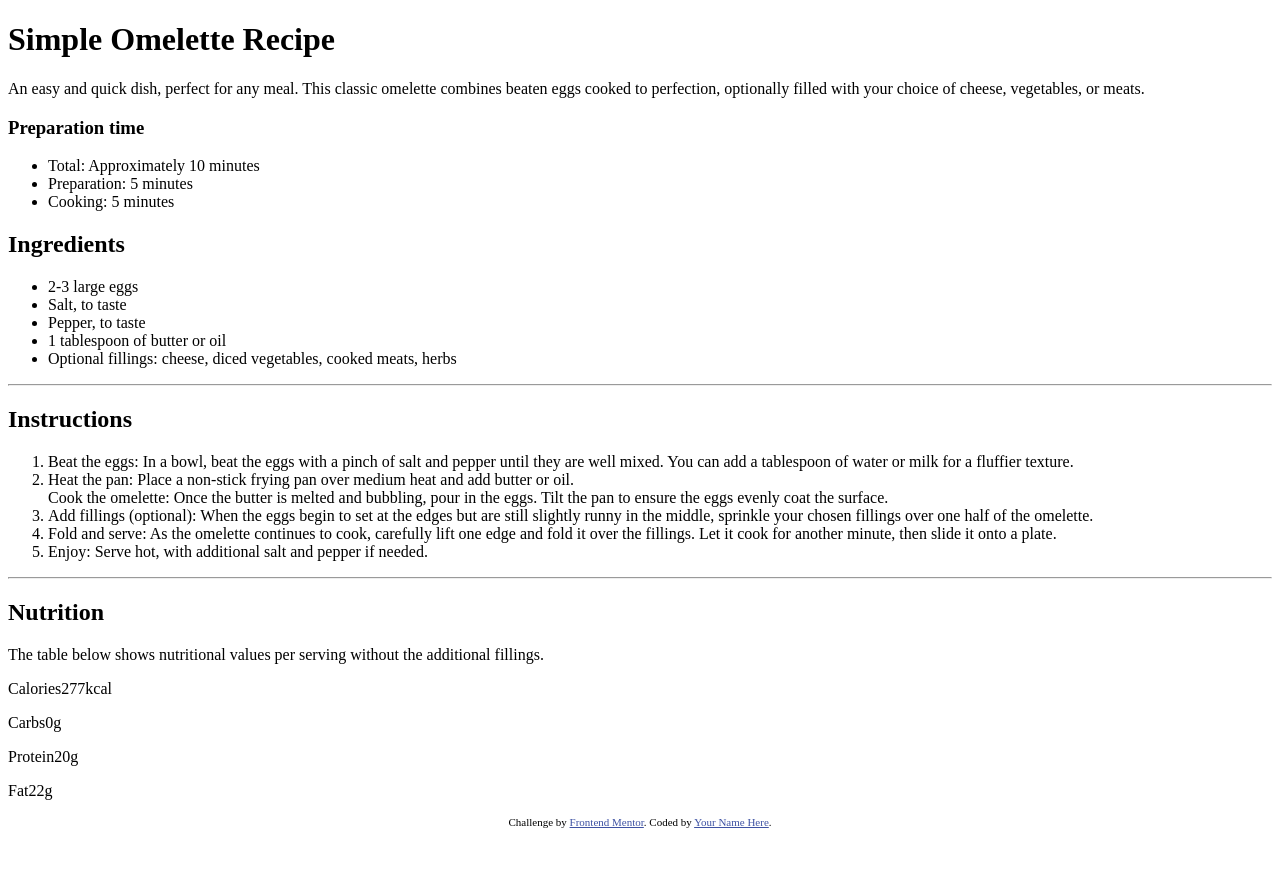
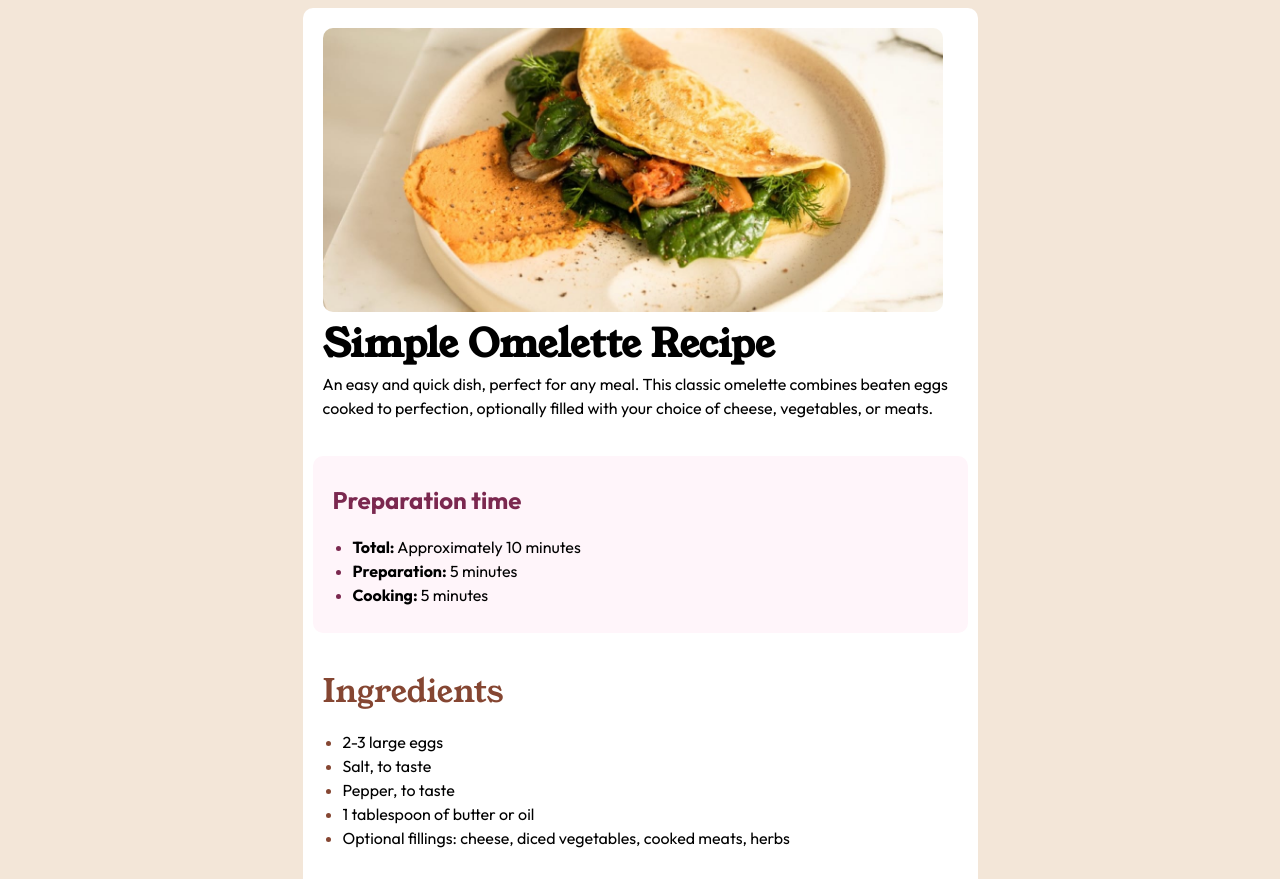
Before and after one commit to FranciscoMi/recipe-page-main, a plain HTML site: page index.html in a window 1280 px wide. Shown: the top 879 px of the page. Before the commit the page ends 836 px from the top, so only its background shows below. Drawn offline with Linux system fonts and the light colour scheme.

Commit message:
establecido color de las vinetas

```diff
--- a/assets/css/styles.css
+++ b/assets/css/styles.css
@@ -1,14 +1,103 @@
-:root{
+
+  @font-face {
+    font-family: "Young-Serif";
+    src: url("../fonts/young-serif/YoungSerif-Regular.ttf");
+  }
 
   @font-face {
     font-family: "Outfit";
-    src: url("../fonts/outfit/Outfit-VariableFont_wght.ttf")
-        format("ttf");
+    src: url("../fonts/outfit/Outfit-VariableFont_wght.ttf");
   }
 
-  @font-face {
-    font-family: "Young-Serif";
-    src: url("../fonts/young-serif/YoungSerif-Regular.ttf")
-        format("ttf");
-  }
+:root{
+  --font-body:"Outfit", Arial, Helvetica, sans-serif;
+  --font-heading: "Young-Serif",sans-serif;
+  --body-color: hsl(30, 54%, 90%);
+  --list-color: hsl(330, 100%, 98%);
+  --title-color: hsl(14, 45%, 36%);
+  --titlebox-color:hsl(332, 51%, 32%);
 }
+
+*{
+  box-sizing: border-box;
+}
+
+body{
+  background-color: var(--body-color);
+  font-family: var(--font-body);
+}
+
+
+.card, .image, .box{
+  border-radius: 10px;
+}
+
+.box{
+  margin: 10px;
+  padding: 10px;
+}
+
+.box--margin{
+  padding: 10px 20px;
+}
+
+.box__color{
+  background-color: var(--list-color);
+}
+.box--title{
+  color:var(--titlebox-color);
+}
+
+.card{
+  background-color: hsl(0, 0%, 100%);
+  /* width: clamp(225px, 100%, 700px); */
+}
+
+.flex{
+  display: flex;
+  flex-direction: column;
+  justify-content: center;
+  align-items: center;
+}
+
+.flex__item{
+  max-width: 675px;
+}
+
+.image{
+  width: clamp(250px, 100%, 620px);
+}
+
+.list{
+  /* list-style-position: inside; */
+  padding-left: 20px;
+}
+
+.list li::marker{
+  color:var(--title-color);
+}
+
+.list__titlebox-color li::marker{
+  color:var(--titlebox-color);
+}
+
+.paragraph{
+  line-height: 1.5rem;
+}
+
+
+.span-bold{
+  font-weight: bold;
+}
+
+.title{
+  font-family: var(--font-heading);
+  font-size: 2.40rem;
+  margin: 1rem auto;
+}
+
+.title__2{
+  font-size: 2rem;
+  color:var(--title-color);
+  font-weight: 400;
+}
--- a/index.html
+++ b/index.html
@@ -1,9 +1,9 @@
 <!DOCTYPE html>
-<html lang="en">
+<html lang="es">
 <head>
   <meta charset="UTF-8">
   <meta name="viewport" content="width=device-width, initial-scale=1.0"> <!-- displays site properly based on user's device -->
-
+  <meta name="keywords" content="HTML5 semántico, frontendmentor, CSS">
   <link rel="icon" type="image/png" sizes="32x32" href="./assets/images/favicon-32x32.png">
   <link rel="stylesheet" href="./assets/css/styles.css">
 
@@ -11,31 +11,31 @@
 
   <!-- Feel free to remove these styles or customise in your own stylesheet 👍 -->
   <style>
-    .attribution { font-size: 11px; text-align: center; }
+    .attribution { font-size: 11px; text-align: center; margin-top: 10px;}
     .attribution a { color: hsl(228, 45%, 44%); }
   </style>
 </head>
 <body>
+  <main class="flex">
+  <section class="card flex__item">
+    <article class="box">
+      <img class="image" src="./assets/images/image-omelette.jpeg" alt="image-omelette">
       <header>
-    <h1 class="title">Simple Omelette Recipe</h1>
-    <div class="paragraph">
-      An easy and quick dish, perfect for any meal. This classic omelette combines beaten eggs cooked to perfection, optionally filled with your choice of cheese, vegetables, or meats.
-    </div>
+        <h1 class="title paragraph">Simple Omelette Recipe</h1>
+        <p class="paragraph">An easy and quick dish, perfect for any meal. This classic omelette combines beaten eggs cooked to perfection, optionally filled with your choice of cheese, vegetables, or meats.</p>
       </header>
-  <section>
-    <h3>Preparation time</h3>
-    <div>
-    <ul>
-      <li><span>Total:</span> Approximately 10 minutes</li>
-      <li><span>Preparation:</span> 5 minutes</li>
-      <li><span>Cooking:</span> 5 minutes</li>
+    </article>
+    <article class="box box__color box--margin">
+      <h2 class="box--title">Preparation time</h2>
+      <ul class="list list__titlebox-color paragraph">
+        <li><span class="span-bold">Total:</span> Approximately 10 minutes</li>
+        <li><span class="span-bold">Preparation:</span> 5 minutes</li>
+        <li><span class="span-bold">Cooking:</span> 5 minutes</li>
       </ul>
-    </div>
-  </section>
-  <section>
-    <article class="instructions">
-    <h2>Ingredients</h2>
-      <ul>
+    </article>
+    <article class="box instructions">
+      <h2 class="title title__2">Ingredients</h2>
+        <ul class="list paragraph">
           <li>2-3 large eggs</li>
           <li>Salt, to taste</li>
           <li>Pepper, to taste</li>
@@ -44,29 +44,31 @@
         </ul>
     </article>
     <hr>
-    <article class="instructions">
-    <h2>Instructions</h2>
-    <ol>
+    <article class="box instructions">
+      <h2 class="title title__2">Instructions</h2>
+      <ol class="list paragraph">
       <li>
-        <span>Beat the eggs:</span> In a bowl, beat the eggs with a pinch of salt and pepper until they are well mixed. You can add a tablespoon of water or milk for a fluffier texture.
+        <span class="span-bold">Beat the eggs:</span> In a bowl, beat the eggs with a pinch of salt and pepper until they are well mixed. You can add a tablespoon of water or milk for a fluffier texture.
       </li>
       <li>
-        <span>Heat the pan:</span> Place a non-stick frying pan over medium heat and add butter or oil.
-      </li>
-        <span>Cook the omelette:</span> Once the butter is melted and bubbling, pour in the eggs. Tilt the pan to ensure the eggs evenly coat the surface.
-      <li>
-        <span>Add fillings (optional):</span> When the eggs begin to set at the edges but are still slightly runny in the middle, sprinkle your chosen fillings over one half of the omelette.
+        <span class="span-bold">Heat the pan:</span> Place a non-stick frying pan over medium heat and add butter or oil.
       </li>
       <li>
-        <span>Fold and serve:</span> As the omelette continues to cook, carefully lift one edge and fold it over the fillings. Let it cook for another minute, then slide it onto a plate.
+        <span class="span-bold">Cook the omelette:</span> Once the butter is melted and bubbling, pour in the eggs. Tilt the pan to ensure the eggs evenly coat the surface.
       </li>
       <li>
-        <span>Enjoy:</span> Serve hot, with additional salt and pepper if needed.</li>
+        <span class="span-bold">Add fillings (optional):</span> When the eggs begin to set at the edges but are still slightly runny in the middle, sprinkle your chosen fillings over one half of the omelette.
+      </li>
+      <li>
+        <span class="span-bold">Fold and serve:</span> As the omelette continues to cook, carefully lift one edge and fold it over the fillings. Let it cook for another minute, then slide it onto a plate.
+      </li>
+      <li>
+        <span class="span-bold">Enjoy:</span> Serve hot, with additional salt and pepper if needed.</li>
       </ol>
     </article>
       <hr>
-    <article>
-      <h2>Nutrition</h2>
+      <article class="box instructions">
+      <h2 class="title title__2">Nutrition</h2>
       <div class="paragraph">The table below shows nutritional values per serving without the additional fillings.</div>
       <div>
         <p><span>Calories</span><span>277kcal</span></p>
@@ -76,9 +78,12 @@
       </div>
     </article>
   </section>
+  <section>
     <div class="attribution">
       Challenge by <a href="https://www.frontendmentor.io?ref=challenge" target="_blank">Frontend Mentor</a>.
-    Coded by <a href="#">Your Name Here</a>.
+      Coded by <a href="#">Fran</a>.
     </div>
+  </section>
+</main>
 </body>
 </html>
```
Lines whose indentation alone changed are shown as unchanged.
